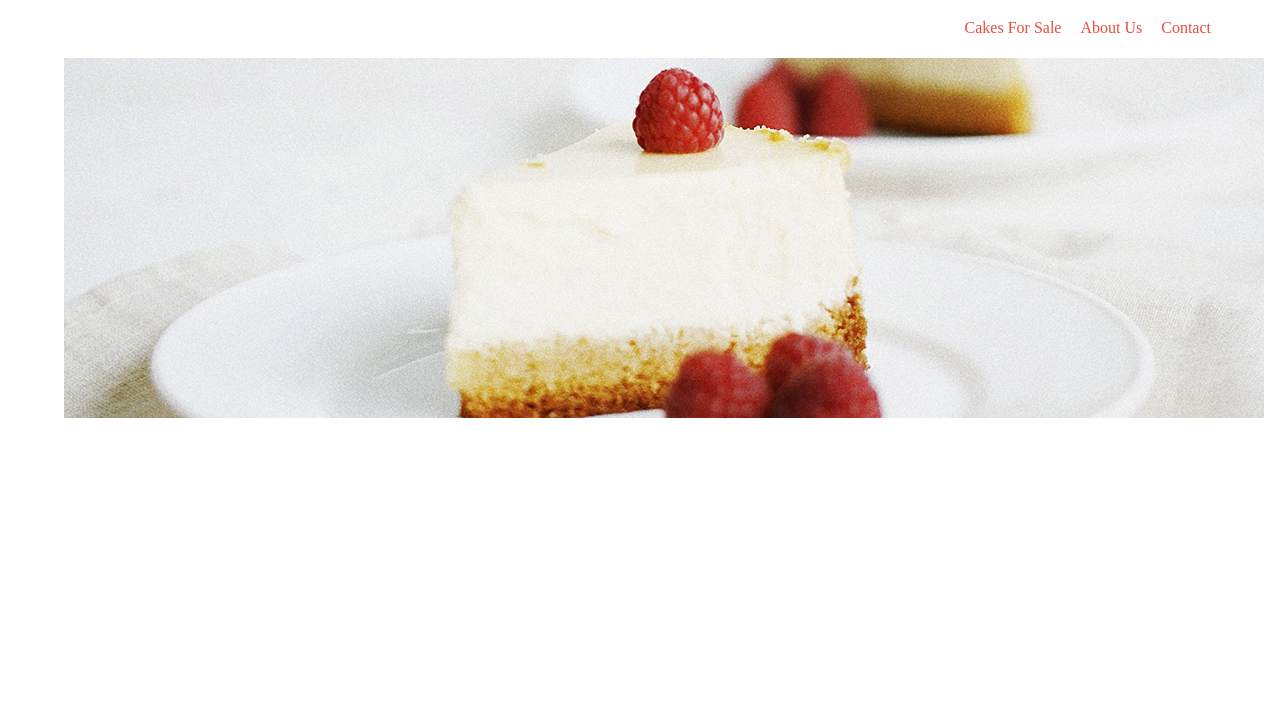
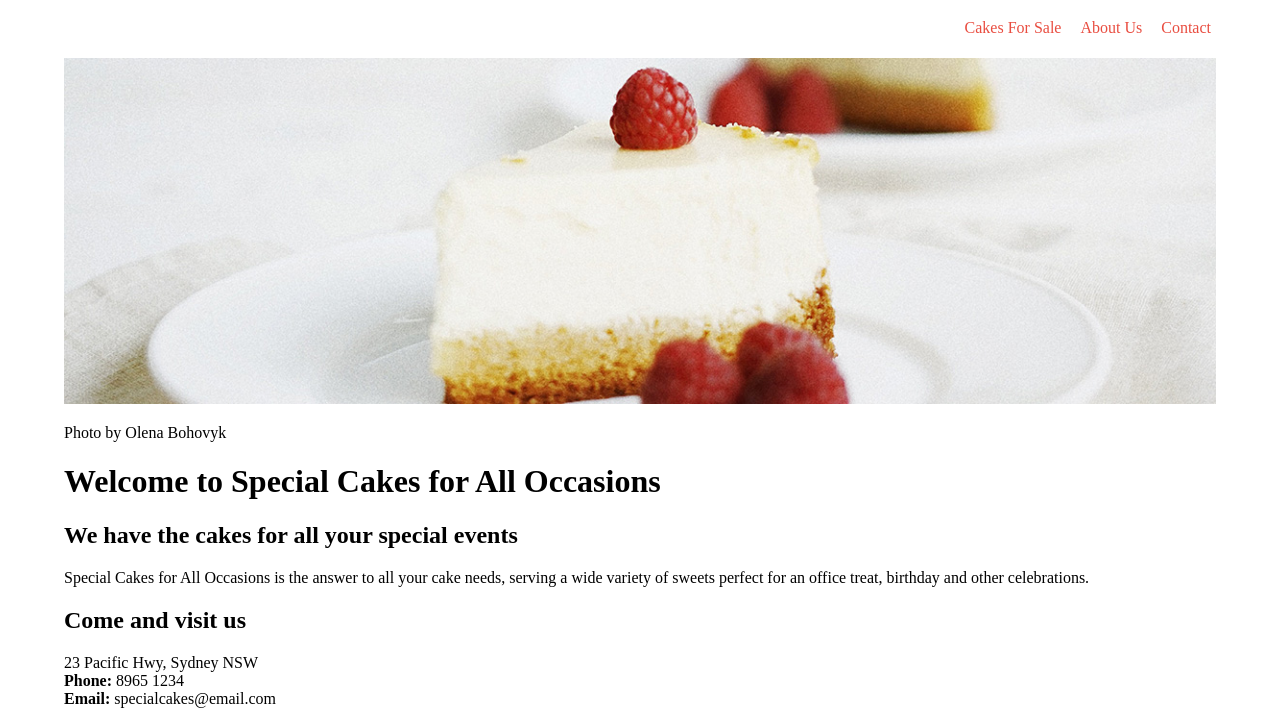
Before and after one commit to anticapo/anticapo.github.io, a plain HTML site: page special-cakes/index.html in a window 1280 px wide. Shown: the part 185-909 px from the top of the page. Before the commit the page ends 800 px from the top, so only its background shows below. Drawn offline with Linux system fonts and the light colour scheme.

Commit message:
banner adjust

```diff
--- a/special-cakes/index.html
+++ b/special-cakes/index.html
@@ -21,10 +21,28 @@
            		 <li><a href="contact.html">Contact</a></li>
         	</ul>
    		 </nav>
-    <img src="images/banner-1.jpg" width="1200" height="360" alt=""/> </header>
+    <img src="images/banner-1.jpg" width="1200" height="360" alt="cheesecake with rasberry"/> </header>
+
+	<p> Photo by Olena Bohovyk </p>
 
 	<main>
-
+		<h1>
+			Welcome to Special Cakes for All Occasions
+		</h1>
+		<h2>
+			We have the cakes for all your special events
+		</h2>
+		<p>
+			Special Cakes for All Occasions is the answer to all your cake needs, serving a wide variety of sweets perfect for an office treat, birthday and other celebrations.
+		</p>
+		<h2>
+			Come and visit us
+		</h2>
+		<p>
+			23 Pacific Hwy, Sydney NSW <br>
+			<b> Phone:</b> 8965 1234 <br>
+			<b> Email:</b> specialcakes@email.com
+		</p>
 	</main>
 
 	<footer>
--- a/special-cakes/style.css
+++ b/special-cakes/style.css
@@ -7,6 +7,10 @@ body {
 
 }
 
+img {
+	max-width: 100%;
+	height: auto;
+}
 .logo {
 	max-width: 500px;
 }
@@ -30,6 +34,10 @@ nav a {
 	transition: .3s;
 	display: inline-block;
 }
+
+a {
+	color: #E94D40;
+}
 nav a:hover {
 	transform: scale(1.1);
 	color: #0C243C;
```
Also changed, not shown: special-cakes/images/banner-2.jpg (added), special-cakes/images/banner-3.jpg (added).
